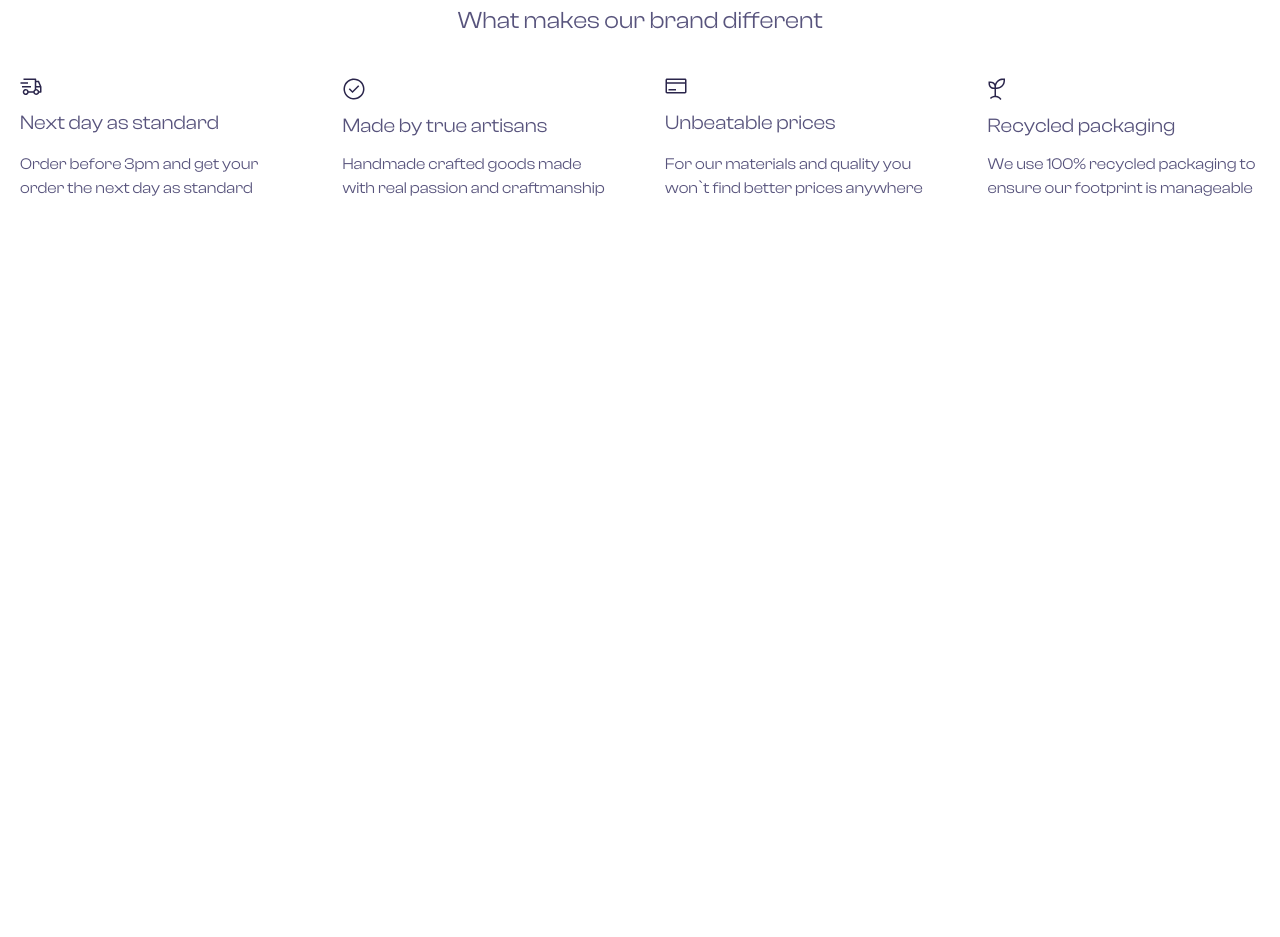
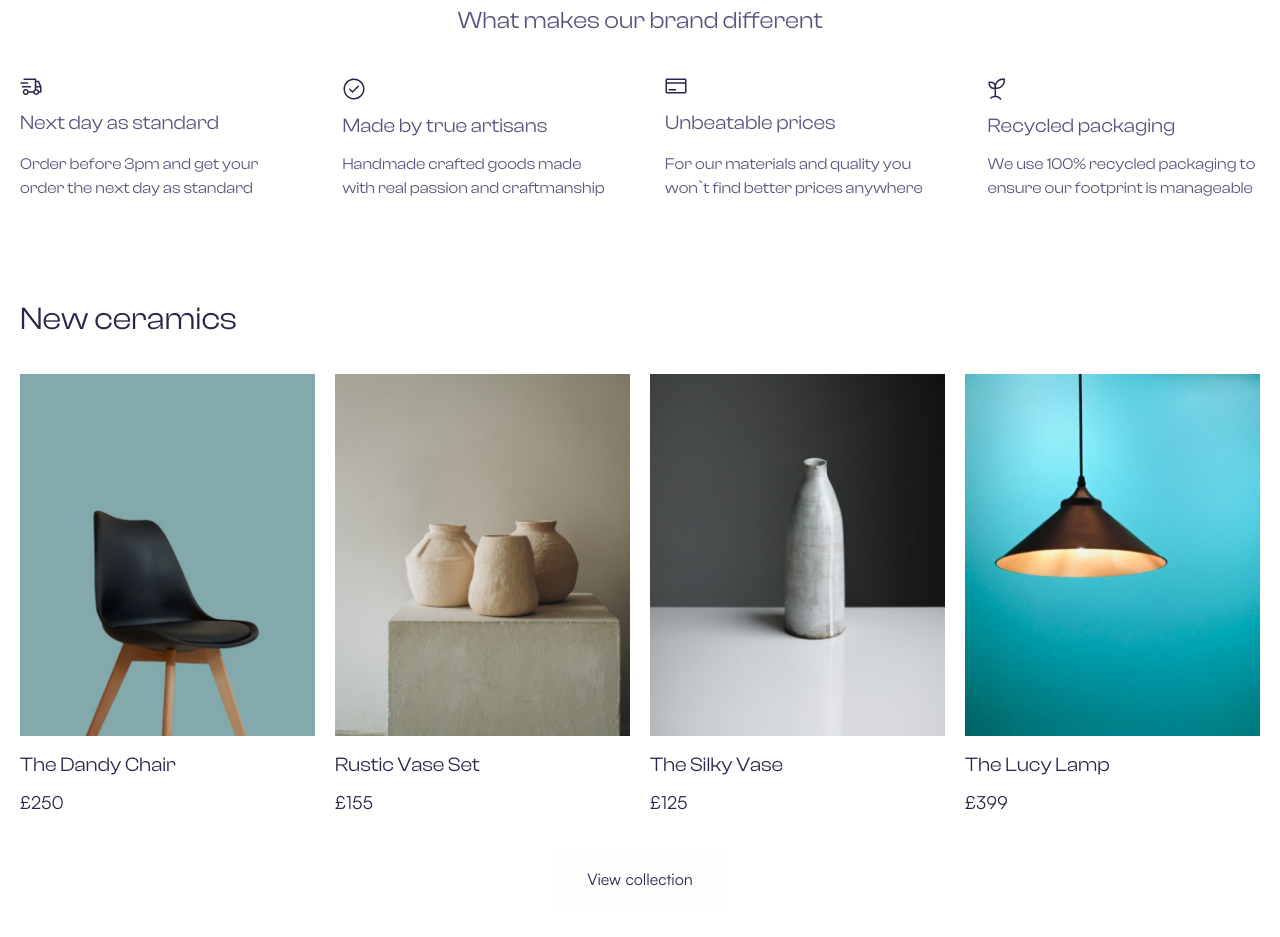
Before and after one commit to ViktorovVik/shop_avion, a website: page index.html in a window 1280 px wide. Shown: the part 886-1823 px from the top of the page. Before the commit the page ends 1186 px from the top, so only its background shows below. Drawn offline with nearby package versions, Linux system fonts and the light colour scheme; files that its build step writes are made by us from their sources.

Commit message:
section new implementation

```diff
--- a/index.html
+++ b/index.html
@@ -188,6 +188,45 @@
           </div>
         </div>
       </section>
+      <section class="new"  aria-label="new section">
+        <div class="container">
+          <h2 class="new__title">New ceramics</h2>
+          <div class="new__cards-wrapper" aria-label="cards section">
+            <figure class="info-card">
+              <img src="./assets/webp/parent.webp" alt="The Dandy Chair" class="card-img">
+              <div class="card-content"> <h3 class="card-title">The Dandy Chair</h3>
+                <span class="card-price">£250</span>
+              </div>
+              <a href="#!" target="_blank" class="card-link"></a>
+            </figure>
+            <figure class="info-card">
+              <img src="./assets/webp/parent2.webp" alt="Rustic Vase Set" class="card-img">
+              <div class="card-content"> <h3 class="card-title">Rustic Vase Set</h3>
+                <span class="card-price">£155</span>
+              </div>
+              <a href="#!" target="_blank" class="card-link"></a>
+            </figure>
+            <figure class="info-card">
+              <img src="./assets/webp/parent3.webp" alt="The Silky Vase" class="card-img">
+              <div class="card-content"> <h3 class="card-title">The Silky Vase</h3>
+                <span class="card-price">£125</span>
+              </div>
+              <a href="#!" target="_blank" class="card-link"></a>
+            </figure>
+            <figure class="info-card">
+              <img src="./assets/webp/parent4.webp" alt="The Lucy Lamp" class="card-img">
+              <div class="card-content">
+              <h3 class="card-title">The Lucy Lamp</h3>
+              <span class="card-price">£399</span>
+              </div>
+              <a href="#!" target="_blank" class="card-link"></a>
+            </figure>
+          </div>
+          <div class="new__btn">
+            <a target="_blank" href="#!" class="btn-view new--btn">View collection</a>
+          </div>
+        </div>
+      </section>
     </main>
   </body>
 </html>
--- a/styles/_brand.scss
+++ b/styles/_brand.scss
@@ -31,6 +31,7 @@
    @media (max-width: v.$media_lg) {
       grid-template-columns: repeat(2, 1fr);
       row-gap: 25px;
+      justify-content: center;
    }
 
    @media (max-width: v.$media_md) {
--- a/styles/_btn.scss
+++ b/styles/_btn.scss
@@ -4,12 +4,14 @@
    padding: 16px 32px;
    background: rgba(249, 249, 249, 0.15);
    transition: .3s ease-in;
+   font-weight: 400;
+   font-size: 16px;
+   line-height: 150%;
 
    &:hover {
-      opacity: .8;
+      opacity: .7;
    }
-}
-.btn {
+
    @media (max-width: v.$media_lg) {
       width: 100%;
       text-align: center;
--- /dev/null
+++ b/styles/_cards.scss
@@ -0,0 +1,44 @@
+@use 'vars' as v;
+
+.info-card {
+   max-width:305px;
+   position: relative;
+
+   &:hover {
+      opacity: .9;
+   }
+}
+
+.card-img {
+   max-width: 305px;
+   width: 100%;
+   max-height: 375px;
+   object-fit: contain;
+
+}
+
+.card-content {
+   padding: 10px 0;
+}
+
+.card-title {
+   font-family: 'ClashDisplay', sans-serif;
+   font-weight: 400;
+   font-size: 20px;
+   line-height: 140%;
+   color: v.$dark-primary;
+   margin: 0 0 10px 0;
+
+}
+.card-price {
+   color: v.$dark-primary;
+   font-weight: 400;
+   font-size: 18px;
+   line-height: 150%;
+}
+
+.card-link::before{
+   position: absolute;
+   content: '';
+   inset: 0;
+}
--- a/styles/_importer.scss
+++ b/styles/_importer.scss
@@ -2,6 +2,8 @@
 @forward 'mob-menu';
 @forward 'fonts';
 @forward 'btn';
+@forward 'cards';
 @forward 'header';
 @forward 'hero';
 @forward 'brand';
+@forward 'new';
--- /dev/null
+++ b/styles/_new.scss
@@ -0,0 +1,48 @@
+@use 'vars' as v;
+
+.new {
+   padding: 0 0 30px 0;
+}
+
+
+.new__title {
+   font-family: 'ClashDisplay', sans-serif;
+   font-weight: 400;
+   font-size: 32px;
+   color: v.$dark-primary;
+   margin: 0 0 35px 0;
+
+   @media (max-width: v.$media_lg) {
+      font-size: 20px;
+      margin: 0 0 20px 0;
+   }
+}
+
+.new__cards-wrapper {
+   display: grid;
+   grid-template-columns: repeat(4, 1fr);
+   column-gap: 20px;
+
+   @media (max-width: v.$media_lg) {
+      grid-template-columns: repeat(2, 1fr);
+      row-gap: 15px;
+   }
+}
+
+.new__btn {
+   display: flex;
+   justify-content: center;
+   margin: 25px 0 0 0;
+   color: v.$dark-primary;
+}
+
+.new--btn {
+   &:hover {
+      background: v.$border-grey;
+      color: #000;
+   }
+
+   @media (max-width: v.$media_lg) {
+      background: v.$border-grey;
+   }
+}
```
Also changed, not shown: assets/webp/parent3.webp (renamed from assets/webp/Photo3.webp), assets/webp/parent4.webp (renamed from assets/webp/Photo.webp).
